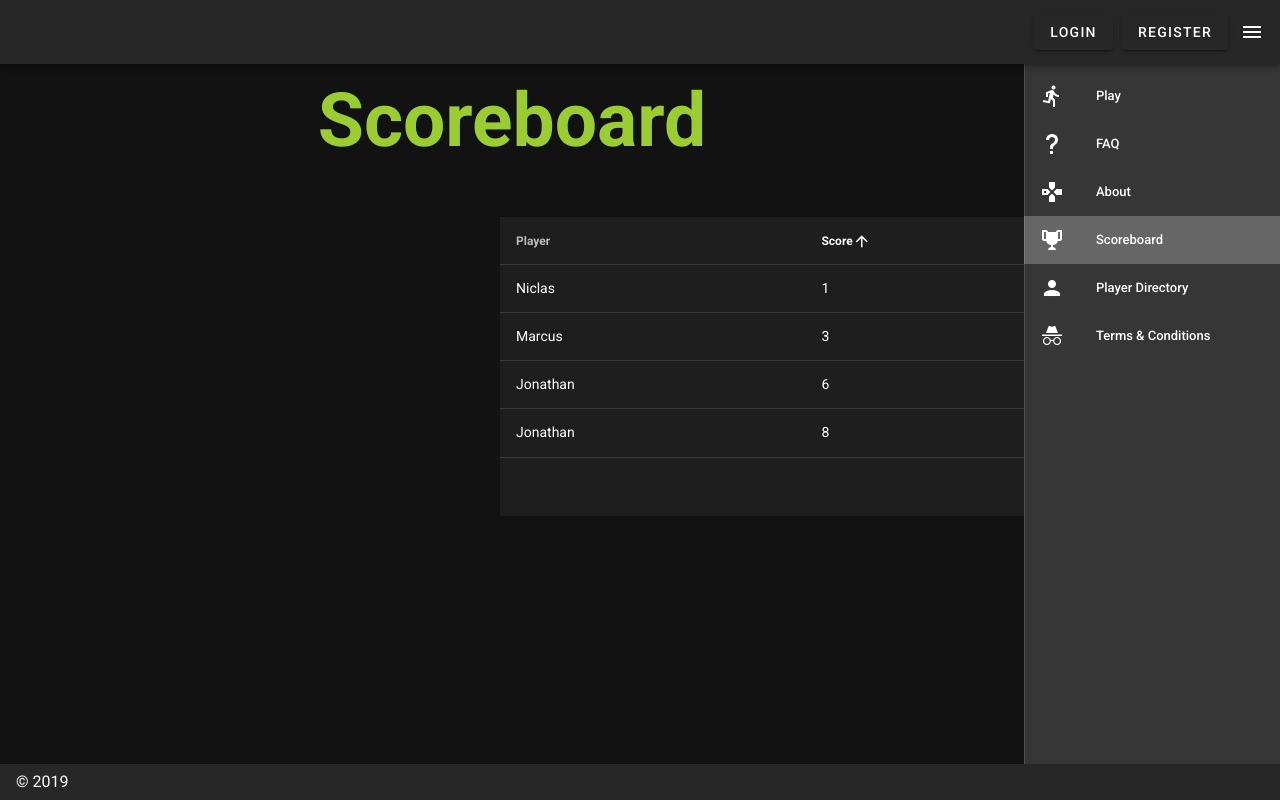
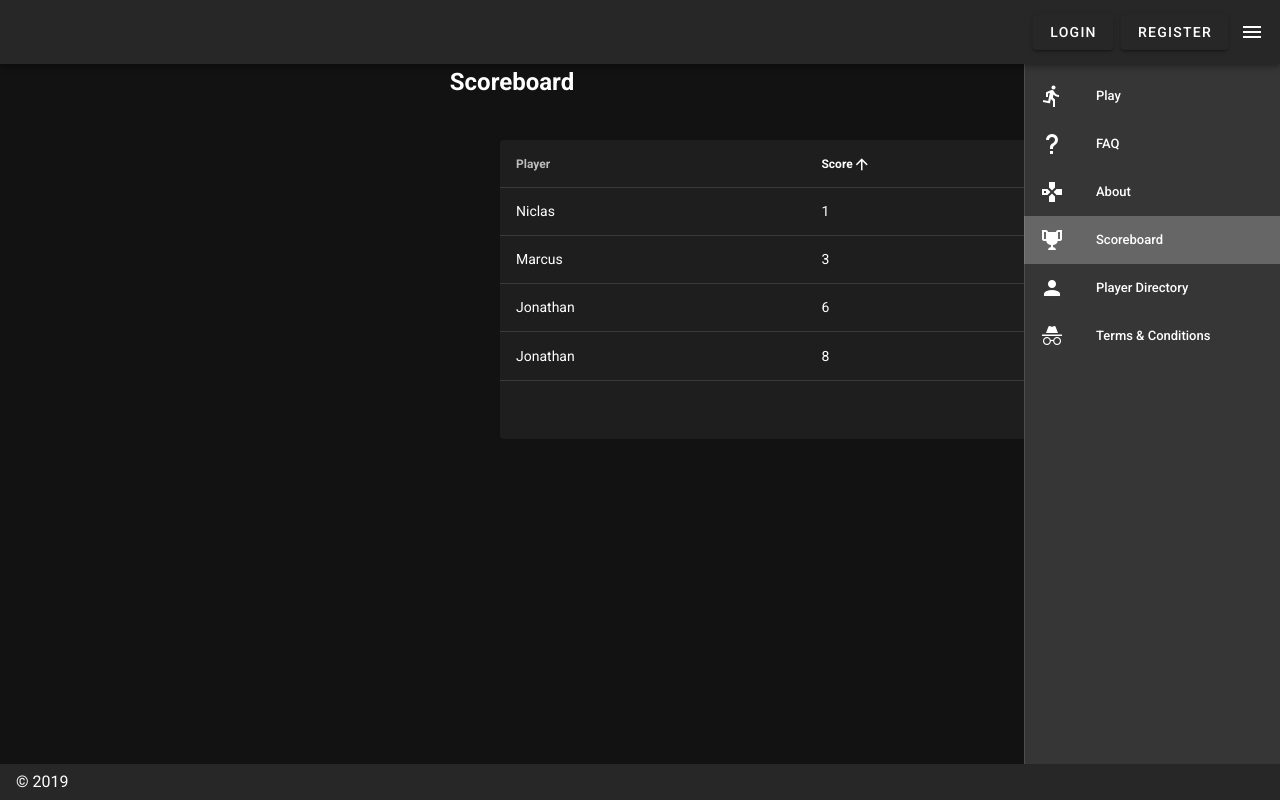
Before and after one commit to hfu-gis/Delta, a Vue app: page /Scoreboard in a window 1280 px wide. Shown: the top 800 px of the page. Built offline with nearby package versions, Linux system fonts and the light colour scheme.

Commit message:
scorboard new h1

```diff
--- a/src/App.vue
+++ b/src/App.vue
@@ -16,7 +16,7 @@
 
     <v-app-bar app clipped-right>
 
-      <router-link to="/App.vue">
+      <router-link to="App.vue">
       <v-toolbar-title><v-img height="60px" width="80px" src="./assets/botsloscho.png"></v-img></v-toolbar-title>
       </router-link>
       <v-spacer/>
--- a/src/views/Scoreboard.vue
+++ b/src/views/Scoreboard.vue
@@ -12,7 +12,6 @@
           :items="infos"
           :sort-by="['score', 'level']"
           :sort-desc="[false, true]"
-          fixed-header
         ></v-data-table>
       </section>
     </main>
@@ -68,8 +67,7 @@ export default {
   margin-top: 40px;
 }
 .überschrift {
-  font-size: 50px;
   text-align: center;
-  color: yellowgreen;
+  color: white;
 }
 </style>
```
